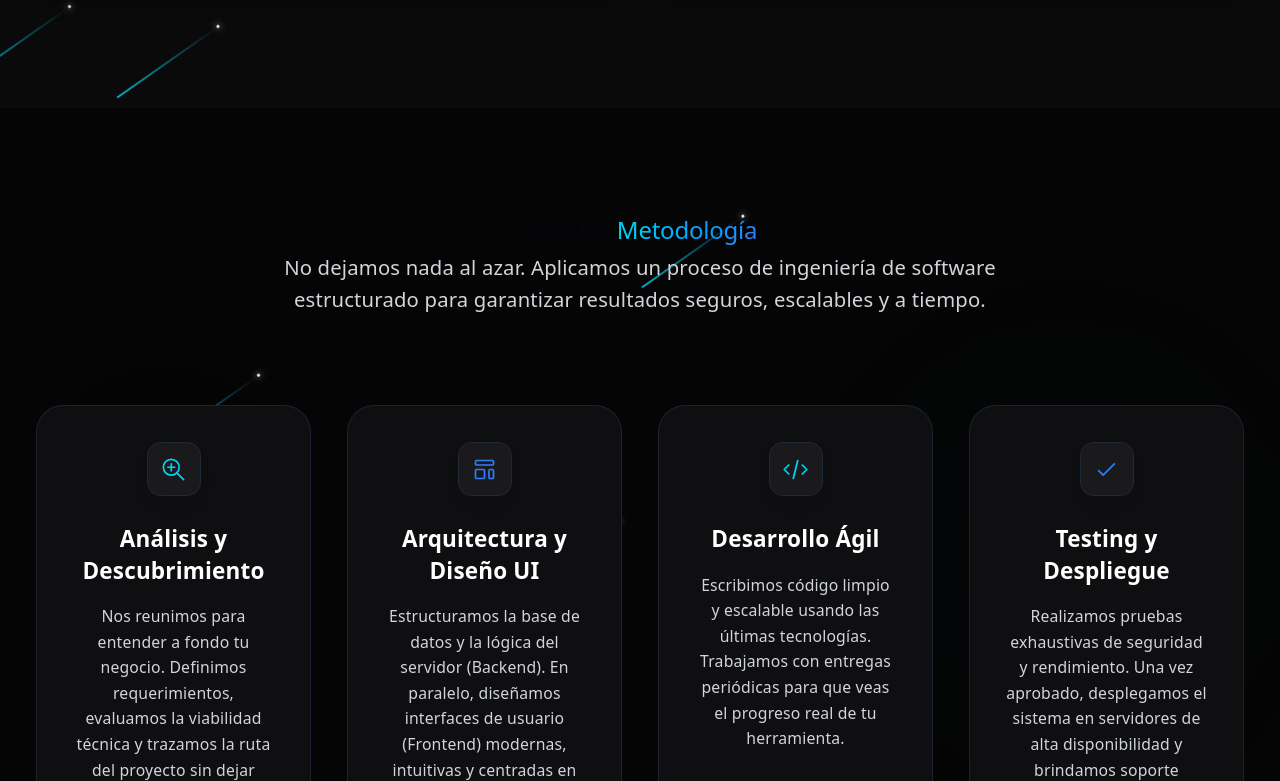
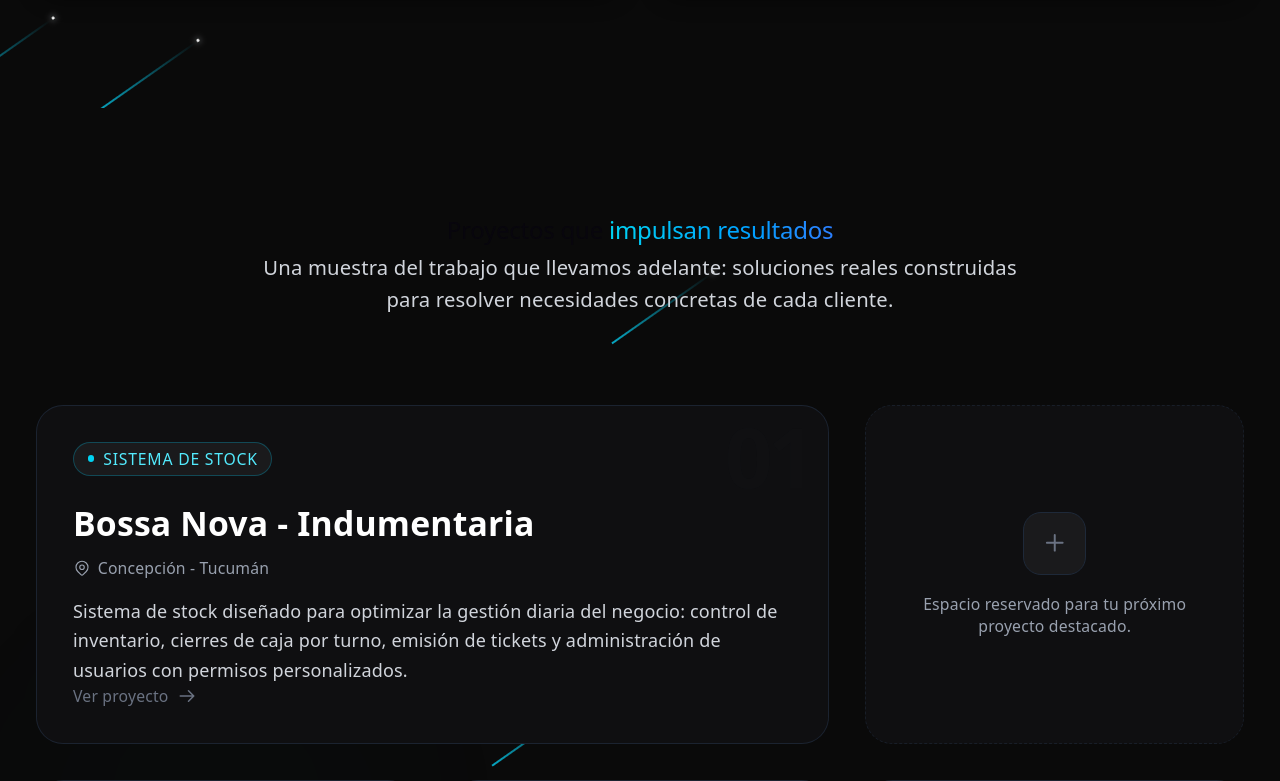
Before and after one commit to NexusCodeDeveloper/Nexus-web, a React (Vite) app: page / in a window 1280 px wide. Shown: the part 1659-2440 px from the top of the page. Built offline with nearby package versions, Linux system fonts and the light colour scheme.

Commit message:
feat: Agrega ruta para la seccion proyectos en el home

```diff
--- a/src/page/Home.jsx
+++ b/src/page/Home.jsx
@@ -1,7 +1,7 @@
-import React from 'react'
 import Navbar from '../components/navbar/Navbar'
 import Hero from '../components/hero/Hero'
 import Service from '../components/services/Service'
+import ProjectsSection from '../components/projectsSection/ProjectsSection'
 import ProcessSection from '../components/processSection/ProcessSection'
 import AboutSection from '../components/aboutSection/AboutSection'
 import Footer from '../components/footer/Footer'
@@ -13,6 +13,7 @@ const Home = ({ loadingComplete }) => {
         <Navbar/>
         <Hero loadingComplete={loadingComplete}/>
         <Service/>
+        <ProjectsSection/>
         <ProcessSection/>
         <AboutSection/>
         <Footer/>
```
